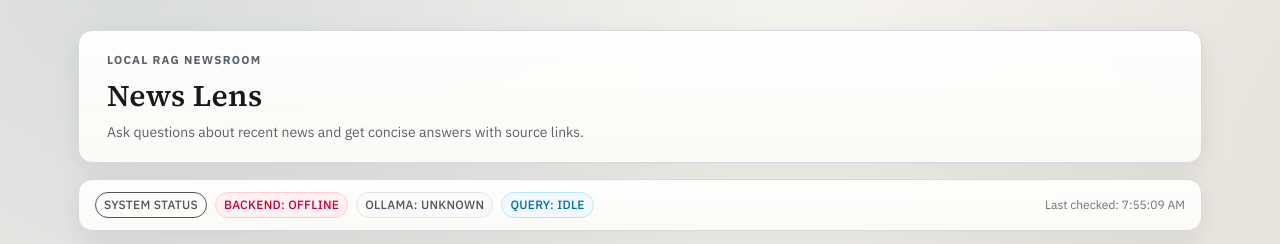
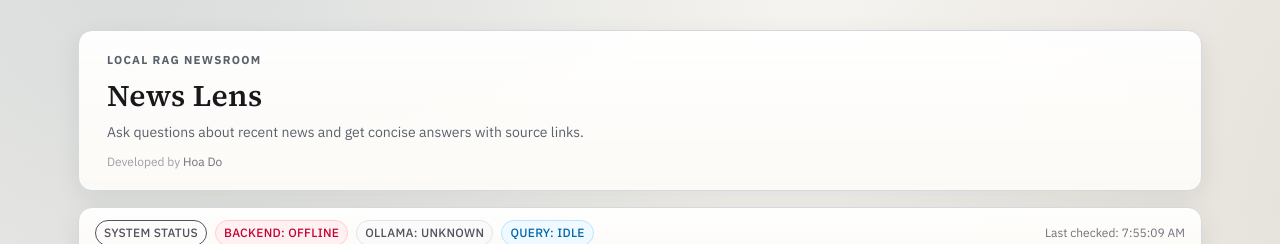
Before and after one commit to DoDucHoa/news-lens, a Next.js app in the folder frontend/: page / in a window 1280 px wide. Shown: the top 244 px of the page. Built offline with nearby package versions, Linux system fonts and the light colour scheme; no server answers.

Commit message:
feat: Add developer credit to the homepage

```diff
--- a/frontend/src/app/page.tsx
+++ b/frontend/src/app/page.tsx
@@ -418,6 +418,17 @@
           <p className="mt-2 max-w-3xl text-sm ink-muted">
             Ask questions about recent news and get concise answers with source links.
           </p>
+          <p className="mt-3 text-xs text-zinc-400">
+            Developed by{" "}
+            <a
+              href="https://www.linkedin.com/in/hoa-do-0440371b6/"
+              target="_blank"
+              rel="noopener noreferrer"
+              className="text-zinc-500 transition-colors hover:text-zinc-700"
+            >
+              Hoa Do
+            </a>
+          </p>
         </header>
 
         <StatusBar
```
